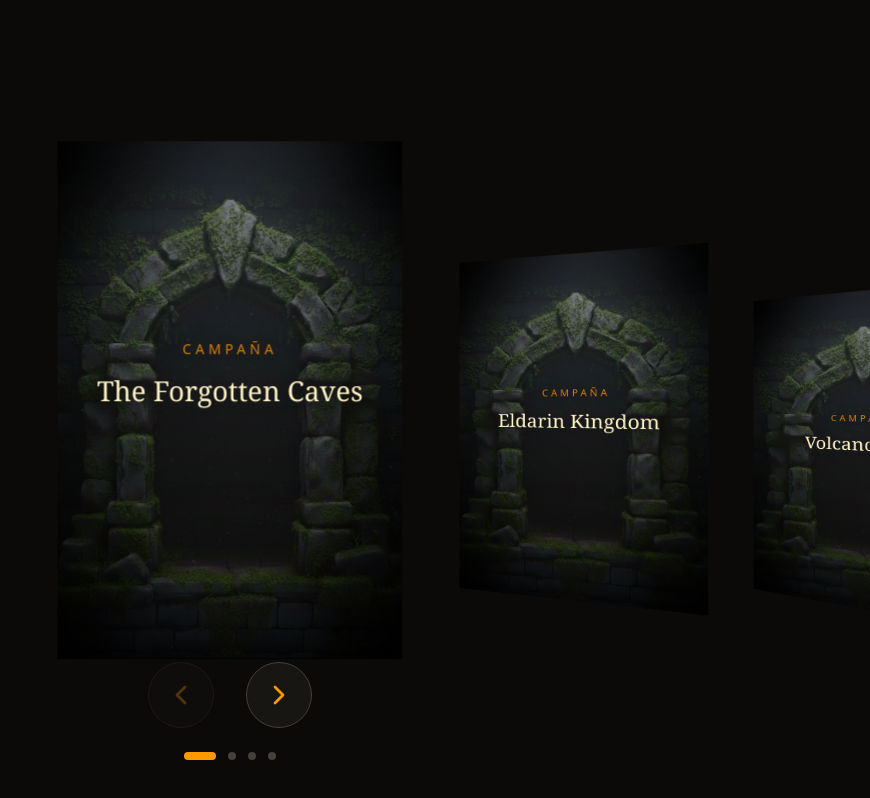
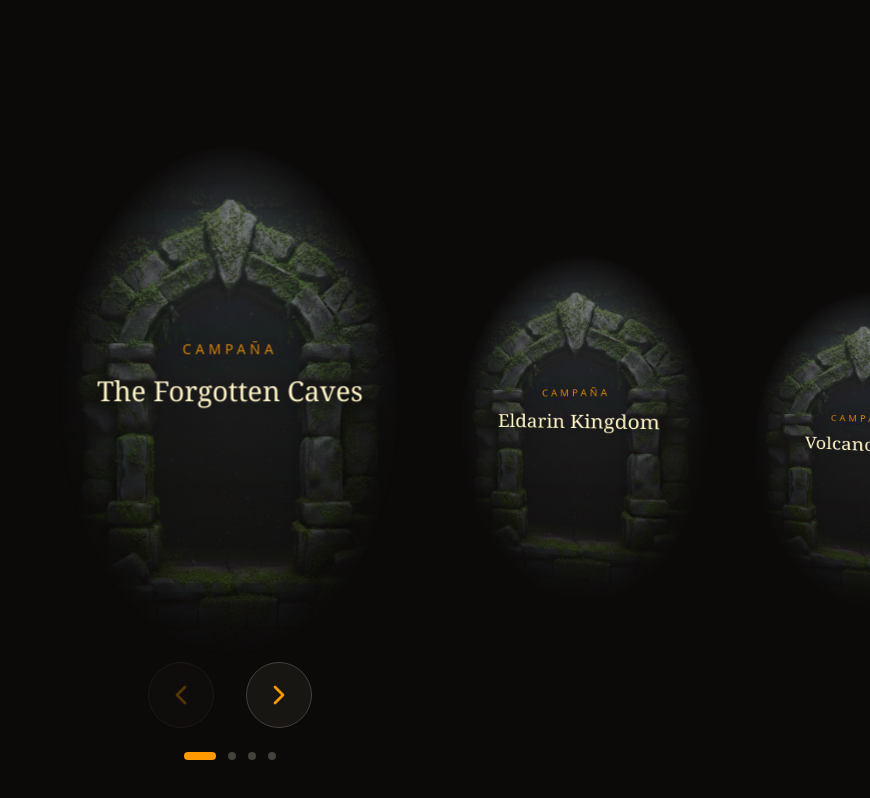
Before and after one commit to JoelSantosNpm/questlog, a Next.js app: page / in a window 1280 px wide. Shown: the whole page, without its empty margins (410-1280 px from the left). Built offline with nearby package versions, Linux system fonts and the light colour scheme.

Commit message:
optimización componentes portal, portal-card y portal-carousel

```diff
--- a/src/app/components/portal/Portal.tsx
+++ b/src/app/components/portal/Portal.tsx
@@ -20,41 +20,27 @@ const portalVariants = cva(
   },
 );
 
-// Estilo del Enlace/Contenedor Interno
-const linkVariants = cva(
-  "absolute inset-0 z-30 flex h-full w-full flex-col items-center justify-center transition-all duration-700",
-  {
-    variants: {
-      mode: {
-        existing: ["border-transparent bg-black/0"],
-        new: ["border-transparent bg-white/5"],
-      },
-    },
-    defaultVariants: { mode: "existing" },
-  },
-);
-
-interface PortalProps
-  extends
-    VariantProps<typeof portalVariants>,
-    VariantProps<typeof linkVariants> {
+interface PortalProps extends VariantProps<typeof portalVariants> {
+  variant?: "existing" | "new";
   campaignName?: string;
   href?: string;
   className?: string;
 }
 
 export function Portal({
-  mode = "existing",
+  variant = "existing",
   campaignName,
-  href,
+  href = "#",
   size,
   className,
 }: PortalProps) {
+  const isExisting = variant === "existing";
+
   return (
-    <div className={cn(portalVariants({ size, className }))}>
+    <div className={cn(portalVariants({ size }), className)}>
       {/* CAPA DE IMÁGENES */}
-      <div className="absolute inset-0 overflow-hidden bg-black">
-        <div className="relative h-full w-full [mask-image:radial-gradient(ellipse_at_center,black_50%,transparent_100%)]">
+      <div className="absolute inset-0 overflow-hidden bg-transparent">
+        <div className="relative h-full w-full [mask-image:radial-gradient(ellipse_at_center,black_50%,transparent_70%)]">
           {/* Imagen OFF: Se apaga en hover si es existing */}
           <Image
             src="/portal.png"
@@ -62,7 +48,7 @@ export function Portal({
             fill
             className={cn(
               "object-cover transition-opacity duration-700",
-              mode === "new"
+              !isExisting
                 ? "opacity-50 grayscale "
                 : "opacity-80 group-hover:opacity-0",
             )}
@@ -79,9 +65,11 @@ export function Portal({
       </div>
 
       {/* LINK Y CONTENIDO */}
-      <Link href={href || "#"} className={cn(linkVariants({ mode }))}>
-        <div className="relative z-40 flex flex-col items-center gap-3 text-center px-4">
-          {mode === "existing" ? (
+      <Link
+        href={href}
+        className="absolute inset-0 z-30 flex h-full w-full flex-col items-center justify-center border-transparent bg-black/0 transition-all duration-700">
+        <div className="relative z-40 flex flex-col items-center gap-3 px-4 text-center">
+          {isExisting ? (
             <>
               <span className="text-xs font-medium uppercase tracking-[0.3em] text-amber-500/80">
                 Campaña
@@ -89,8 +77,7 @@ export function Portal({
               <span className="text-2xl font-serif text-amber-100 drop-shadow-lg">
                 {campaignName}
               </span>
-              {/* Texto ENTRAR animado con CSS puro */}
-              <div className="mt-4 flex items-center gap-2 opacity-0 translate-y-2 transition-all duration-500 group-hover:opacity-100 group-hover:translate-y-0">
+              <div className="mt-4 flex translate-y-2 items-center gap-2 opacity-0 transition-all duration-500 group-hover:translate-y-0 group-hover:opacity-100">
                 <span className="h-px w-8 bg-amber-500/50" />
                 <span className="text-xs tracking-widest text-amber-400">
                   ENTRAR
--- a/src/app/components/portal/portal-card.tsx
+++ b/src/app/components/portal/portal-card.tsx
@@ -8,7 +8,7 @@ interface PortalCardProps {
   campaign: {
     id: number;
     name: string;
-    mode: "existing" | "new";
+    variant: "existing" | "new";
   };
   onClick?: () => void;
 }
@@ -44,7 +44,11 @@ export const PortalCard = ({
       }}
       className="absolute cursor-pointer perspective-origin-center h-[500px] flex items-center justify-center"
       onClick={onClick}>
-      <Portal mode={campaign.mode} size={"lg"} campaignName={campaign.name} />
+      <Portal
+        variant={campaign.variant}
+        size={"lg"}
+        campaignName={campaign.name}
+      />
     </motion.div>
   );
 };
--- a/src/app/components/portal/portal-carousel.tsx
+++ b/src/app/components/portal/portal-carousel.tsx
@@ -6,10 +6,10 @@ import { ChevronLeft, ChevronRight } from "lucide-react";
 import { AnimatePresence } from "framer-motion";
 
 const campaigns = [
-  { id: 1, name: "The Forgotten Caves", mode: "existing" as const },
-  { id: 2, name: "Eldarin Kingdom", mode: "existing" as const },
-  { id: 3, name: "Volcano Peak", mode: "existing" as const },
-  { id: 4, name: "New Campaign", mode: "new" as const },
+  { id: 1, name: "The Forgotten Caves", variant: "existing" as const },
+  { id: 2, name: "Eldarin Kingdom", variant: "existing" as const },
+  { id: 3, name: "Volcano Peak", variant: "existing" as const },
+  { id: 4, name: "New Campaign", variant: "new" as const },
 ];
 
 export const PortalCarousel = () => {
```
